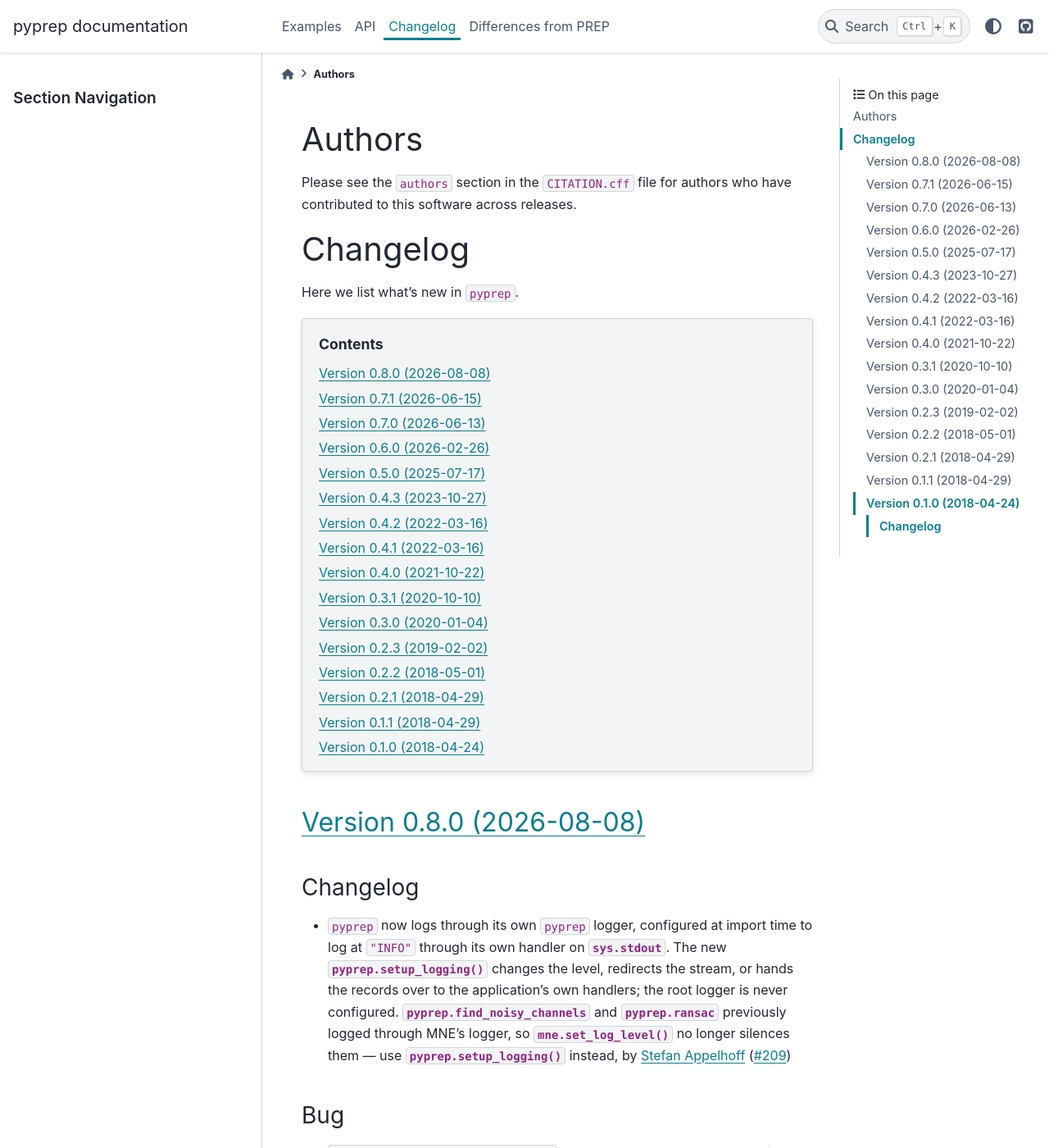
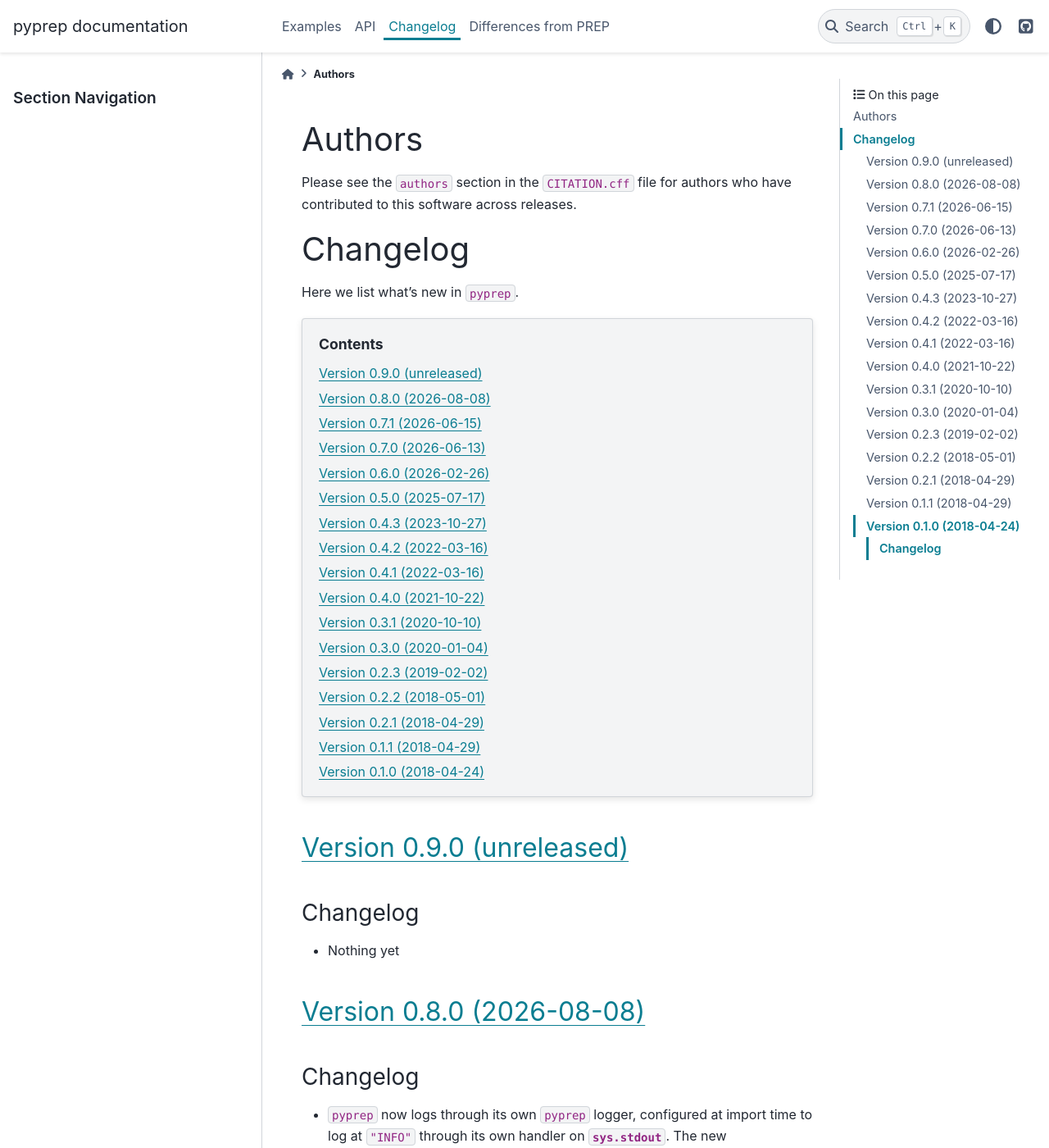
Before and after one commit to sappelhoff/pyprep, a Sphinx documentation site: the page built from docs/changelog.rst, in a window 1280 px wide and 1400 px high. Shown: the whole window at 82% size. Built offline with Sphinx 7.4.7 and the PyData theme 0.15.4, drawn with Linux system fonts in a browser that asks for light colours; the version number could not be read and is left out.

Commit message:
Add current headline for next development cycle

```diff
--- a/docs/changelog.rst
+++ b/docs/changelog.rst
@@ -18,6 +18,15 @@ Here we list what's new in ``pyprep``.
    :depth: 1
 
 .. currentmodule:: pyprep
+
+.. _current:
+
+Version 0.9.0 (unreleased)
+--------------------------
+
+Changelog
+~~~~~~~~~
+- Nothing yet
 
 .. _changes_0_8_0:
 
```
